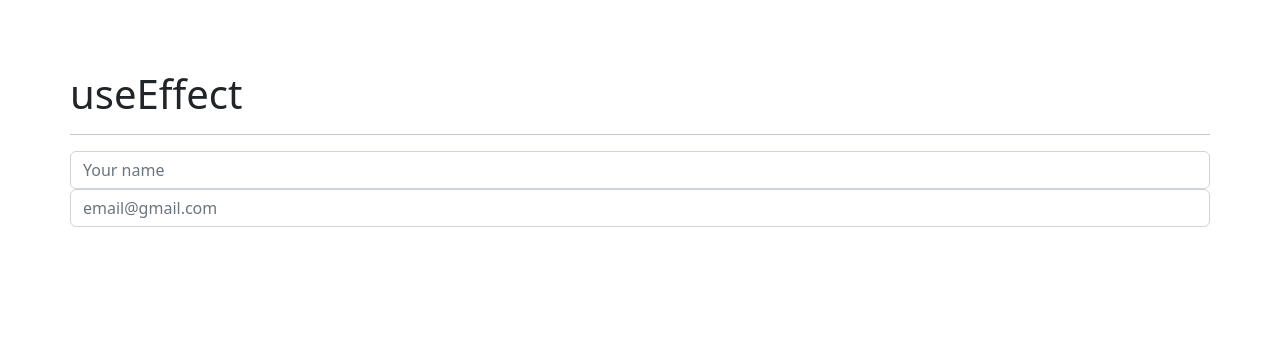
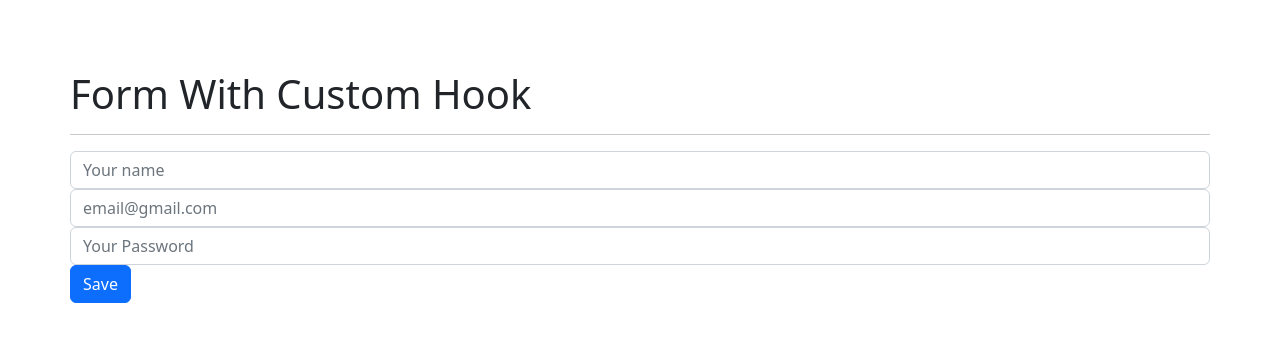
Before and after one commit to ewa1do/React-Course, a React (Vite) app in the folder hooks-app/: page / in a window 1280 px wide. Shown: the top 342 px of the page. Built offline with nearby package versions, Linux system fonts and the light colour scheme.

Commit message:
formulario custom hook

```diff
--- /dev/null
+++ b/hooks-app/src/components/02-useEffect/FormWithCustomHook.jsx
@@ -0,0 +1,75 @@
+import React, { useEffect } from 'react';
+import useForm from '../../hooks/useForm';
+
+import './effects.css';
+
+const FormWithCustomHook = () => {
+  const [formValues, handleInputChange] = useForm({
+    name: '',
+    email: '',
+    password: '',
+  });
+
+  const { name, email, password } = formValues;
+
+  const handleSubmit = (e) => {
+    e.preventDefault();
+    console.log(formValues);
+  };
+
+  useEffect(() => {
+    console.log('Email has changed');
+  }, [email]);
+
+  return (
+    <form onSubmit={handleSubmit}>
+      <h1>Form With Custom Hook</h1>
+      <hr />
+
+      <div className='form-group'>
+        <input
+          type='text'
+          name='name'
+          className='form-control'
+          placeholder='Your name'
+          autoComplete='off'
+          value={name}
+          onChange={handleInputChange}
+        />
+      </div>
+
+      <div>
+        <input
+          type='text'
+          name='email'
+          className='form-control'
+          placeholder='email@gmail.com'
+          autoComplete='off'
+          value={email}
+          onChange={handleInputChange}
+        />
+      </div>
+
+      <div>
+        <input
+          type='password'
+          name='password'
+          className='form-control'
+          placeholder='Your Password'
+          autoComplete='off'
+          value={password}
+          onChange={handleInputChange}
+        />
+
+        <button
+          className='btn btn-primary'
+          type='submit'
+        >
+          Save
+        </button>
+      </div>
+    </form>
+  );
+};
+
+export default FormWithCustomHook;
--- /dev/null
+++ b/hooks-app/src/hooks/useForm.js
@@ -0,0 +1,16 @@
+import { useState } from 'react';
+
+const useForm = (initialState = {}) => {
+  const [values, setValues] = useState(initialState);
+
+  const handleInputChange = ({ target }) => {
+    setValues({
+      ...values,
+      [target.name]: target.value,
+    });
+  };
+
+  return [values, handleInputChange];
+};
+
+export default useForm;
--- a/hooks-app/src/main.jsx
+++ b/hooks-app/src/main.jsx
@@ -2,12 +2,14 @@ import React from 'react';
 import ReactDOM from 'react-dom/client';
 // import CounterApp from './components/01-useState/CounterApp';
 // import CounterWithCustomHook from './components/01-useState/CounterWithCustomHook';
-import SimpleForm from './components/02-useEffect/SimpleForm';
+// import SimpleForm from './components/02-useEffect/SimpleForm';
 // import HookApp from './HookApp';
+import FormWithCustomHook from './components/02-useEffect/FormWithCustomHook';
 
 ReactDOM.createRoot(document.getElementById('app')).render(
   // <HookApp />
   // <CounterApp />
   // <CounterWithCustomHook />
-  <SimpleForm />
+  // <SimpleForm />
+  <FormWithCustomHook />
 );
```
